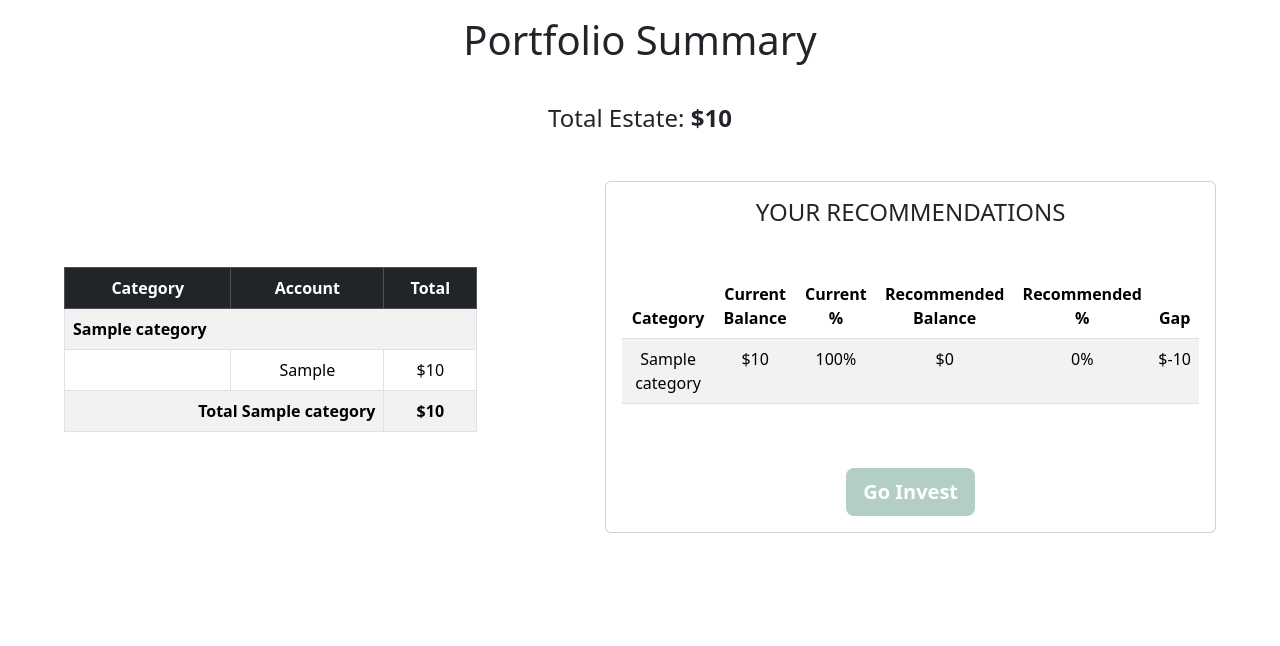
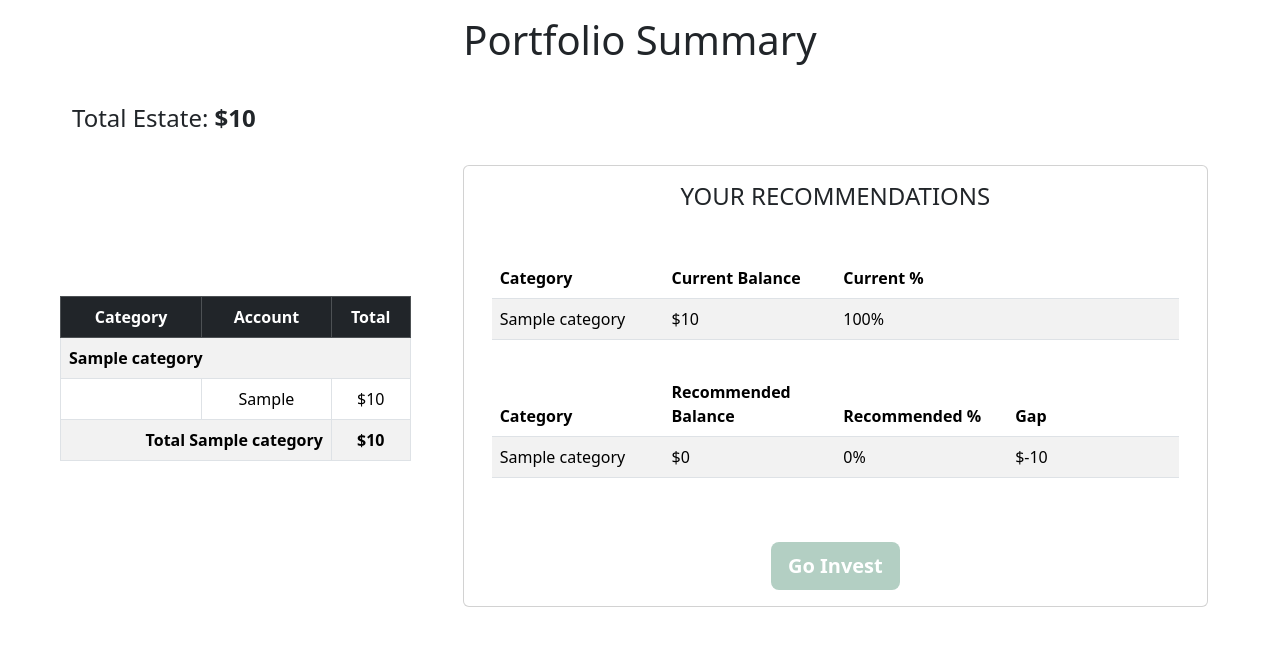
Before and after one commit to luneroka/help-invest, a Flask app: page /dashboard in a window 1280 px wide. Shown: the part 86-732 px from the top of the page. Run offline with Flask 3, Linux system fonts and the light colour scheme; the visitor is signed in with stand-in values (Sample User, id 1); tables that the repository leaves empty hold one stand-in row (values such as "Sample post"); some libraries are stand-ins or nearby versions.

Commit message:
Re-styling dashboard

```diff
--- a/static/styles.css
+++ b/static/styles.css
@@ -95,17 +95,28 @@ h1 {
 }
 
 #portfolio-table {
-  padding: 1em;
-  padding-right: 4em;
+  padding-right: 2rem;
 }
 
 #recommendation {
-  padding: 1em;
-  padding-left: 4em;
+  padding-left: 2rem;
 }
 
 h2#total-estate {
   margin-bottom: 2rem;
+  text-align: start;
+  padding-left: 1em;
+}
+
+#table-current th,
+#table-current td,
+#table-reco th,
+#table-reco td {
+  width: 25% !important;
+}
+
+#table-reco {
+  margin-top: 2rem;
 }
 
 /* Add Entry */
--- a/templates/dashboard.html
+++ b/templates/dashboard.html
@@ -6,7 +6,7 @@ main %}
 </h2>
 <div class="container-fluid">
   <div class="row align-items-center">
-    <div class="col-md-5" id="portfolio-table">
+    <div class="col-md-4" id="portfolio-table">
       <table class="table table-striped table-bordered">
         <thead class="table-dark">
           <tr>
@@ -48,30 +48,52 @@ main %}
       </table>
     </div>
 
-    <div class="col-md-7" id="recommendation">
+    <div class="col-md-8 row" id="recommendation">
       <div class="card">
         <div class="card-body">
           <h4 class="card-title mb-5">YOUR RECOMMENDATIONS</h4>
-          <table class="table table-striped">
+          <table id="table-current" class="table table-striped">
             <thead>
               <tr>
-                <th>Category</th>
-                <th>Current Balance</th>
-                <th>Current %</th>
-                <th>Recommended Balance</th>
-                <th>Recommended %</th>
-                <th>Gap</th>
+                <th class="text-start">Category</th>
+                <th class="text-start">Current Balance</th>
+                <th class="text-start">Current %</th>
+                <th class="text-start"></th>
               </tr>
             </thead>
             <tbody>
               {% for analysis in portfolio_analysis %}
               <tr>
-                <td>{{ analysis.category }}</td>
-                <td>{{ analysis.current_balance | usd }}</td>
-                <td>{{ analysis.current_percentage | percentage }}</td>
-                <td>{{ analysis.recommended_balance | usd }}</td>
-                <td>{{ analysis.recommended_percentage | percentage }}</td>
-                <td>{{ analysis.gap | usd }}</td>
+                <td class="text-start">{{ analysis.category }}</td>
+                <td class="text-start">{{ analysis.current_balance | usd }}</td>
+                <td class="text-start">
+                  {{ analysis.current_percentage | percentage }}
+                </td>
+                <td class="text-start"></td>
+              </tr>
+              {% endfor %}
+            </tbody>
+          </table>
+          <table id="table-reco" class="table table-striped">
+            <thead>
+              <tr>
+                <th class="text-start">Category</th>
+                <th class="text-start">Recommended Balance</th>
+                <th class="text-start">Recommended %</th>
+                <th class="text-start">Gap</th>
+              </tr>
+            </thead>
+            <tbody>
+              {% for analysis in portfolio_analysis %}
+              <tr>
+                <td class="text-start">{{ analysis.category }}</td>
+                <td class="text-start">
+                  {{ analysis.recommended_balance | usd }}
+                </td>
+                <td class="text-start">
+                  {{ analysis.recommended_percentage | percentage }}
+                </td>
+                <td class="text-start">{{ analysis.gap | usd }}</td>
               </tr>
               {% endfor %}
             </tbody>
```
